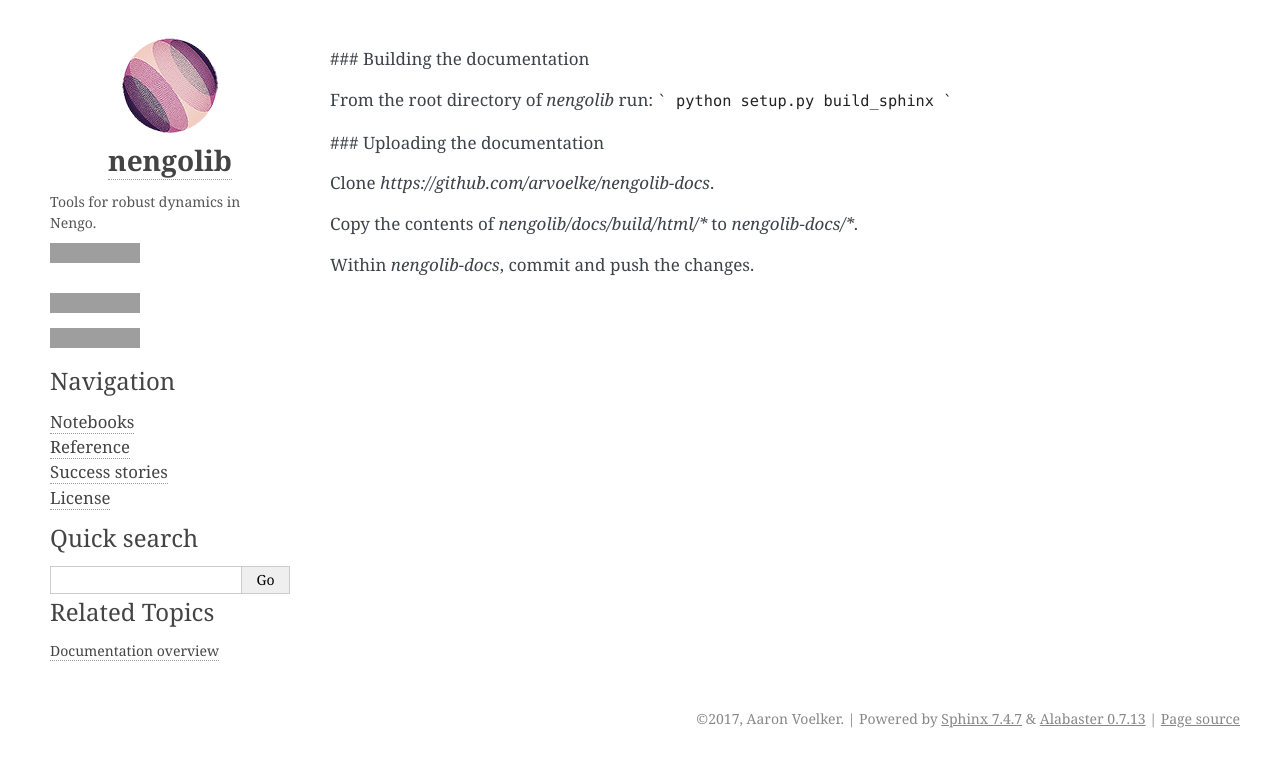
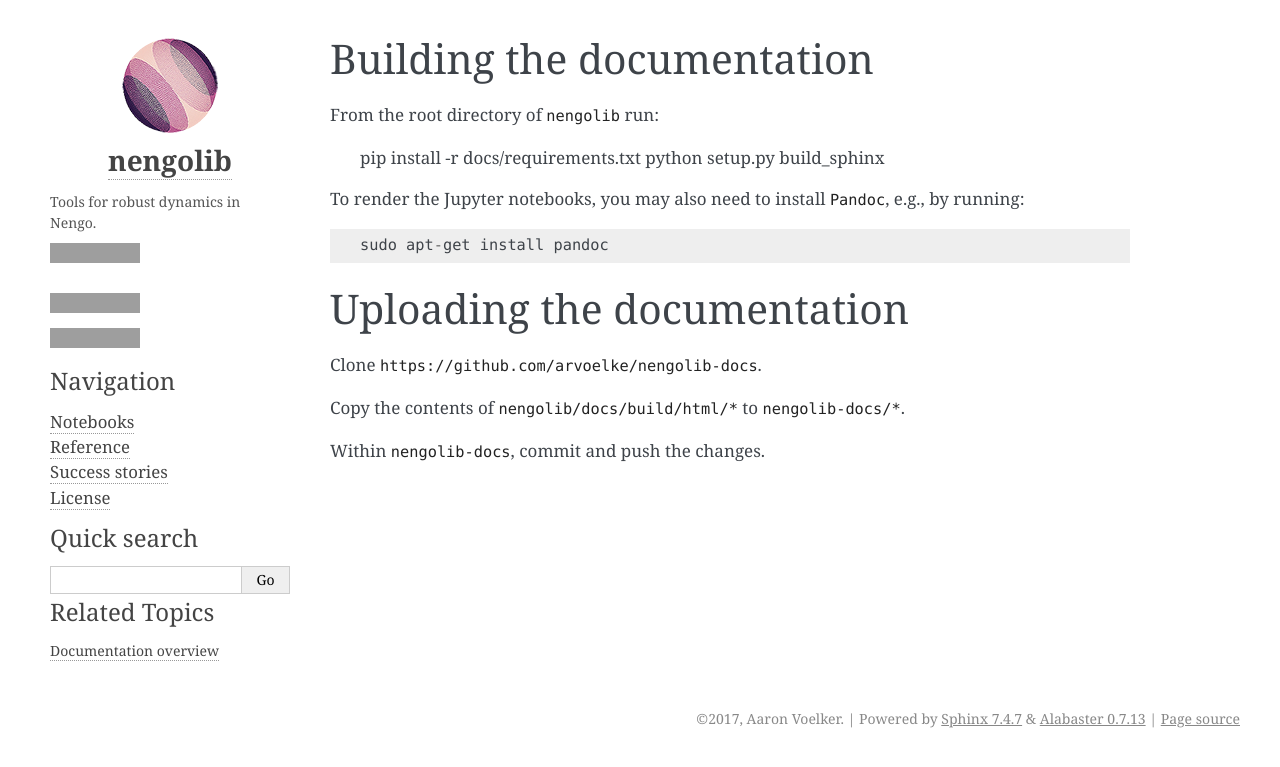
Before and after one commit to arvoelke/nengolib, a Sphinx documentation site: the page built from docs/README.rst, in a window 1280 px wide, cut to the strip 0-767 px from the top of the page. Built offline with Sphinx 7.4.7, drawn with Linux system fonts in a browser that asks for light colours; grey boxes are pictures that could not be loaded.

Commit message:
[META] More detailed sphinx build instructions

````diff
--- a/docs/README.rst
+++ b/docs/README.rst
@@ -1,14 +1,21 @@
-### Building the documentation
+Building the documentation
+~~~~~~~~~~~~~~~~~~~~~~~~~~
 
-From the root directory of `nengolib` run:
-```
-python setup.py build_sphinx
-```
+From the root directory of ``nengolib`` run:
 
-### Uploading the documentation
+    pip install -r docs/requirements.txt
+    python setup.py build_sphinx
 
-Clone `https://github.com/arvoelke/nengolib-docs`.
+To render the Jupyter notebooks, you may also need to install ``Pandoc``,
+e.g., by running::
 
-Copy the contents of `nengolib/docs/build/html/*` to `nengolib-docs/*`.
+    sudo apt-get install pandoc
 
-Within `nengolib-docs`, commit and push the changes.
+Uploading the documentation
+~~~~~~~~~~~~~~~~~~~~~~~~~~~
+
+Clone ``https://github.com/arvoelke/nengolib-docs``.
+
+Copy the contents of ``nengolib/docs/build/html/*`` to ``nengolib-docs/*``.
+
+Within ``nengolib-docs``, commit and push the changes.
--- /dev/null
+++ b/docs/requirements.txt
@@ -0,0 +1,5 @@
+nengolib
+sphinx>=1.6.5
+seaborn>=0.8.1
+numpydoc>=0.7.0
+ipython==2.4.1
````
Also changed, not shown: 1 other file.
